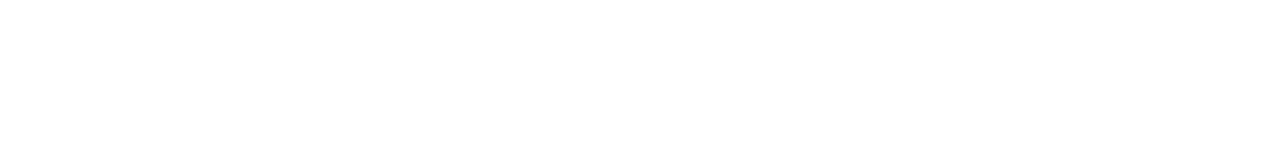
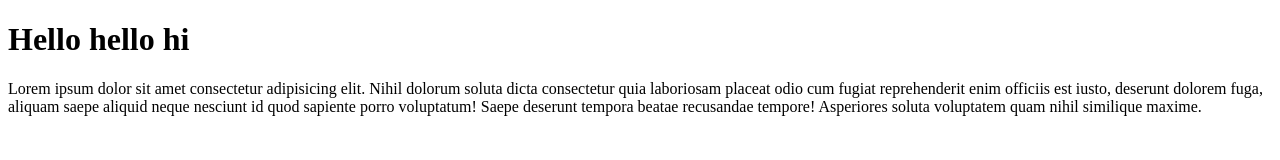
Before and after one commit to rojhanpaydar/git-branching-juno-lesson, a plain HTML site: page index.html in a window 1280 px wide. Drawn offline with Linux system fonts and the light colour scheme.

Commit message:
added content

```diff
--- a/index.html
+++ b/index.html
@@ -7,6 +7,8 @@
   <title>Git branching lesson on test</title>
 </head>
 <body>
+  <h1>Hello hello hi</h1>
+  <p>Lorem ipsum dolor sit amet consectetur adipisicing elit. Nihil dolorum soluta dicta consectetur quia laboriosam placeat odio cum fugiat reprehenderit enim officiis est iusto, deserunt dolorem fuga, aliquam saepe aliquid neque nesciunt id quod sapiente porro voluptatum! Saepe deserunt tempora beatae recusandae tempore! Asperiores soluta voluptatem quam nihil similique maxime.</p>
 
 </body>
 </html>
```
